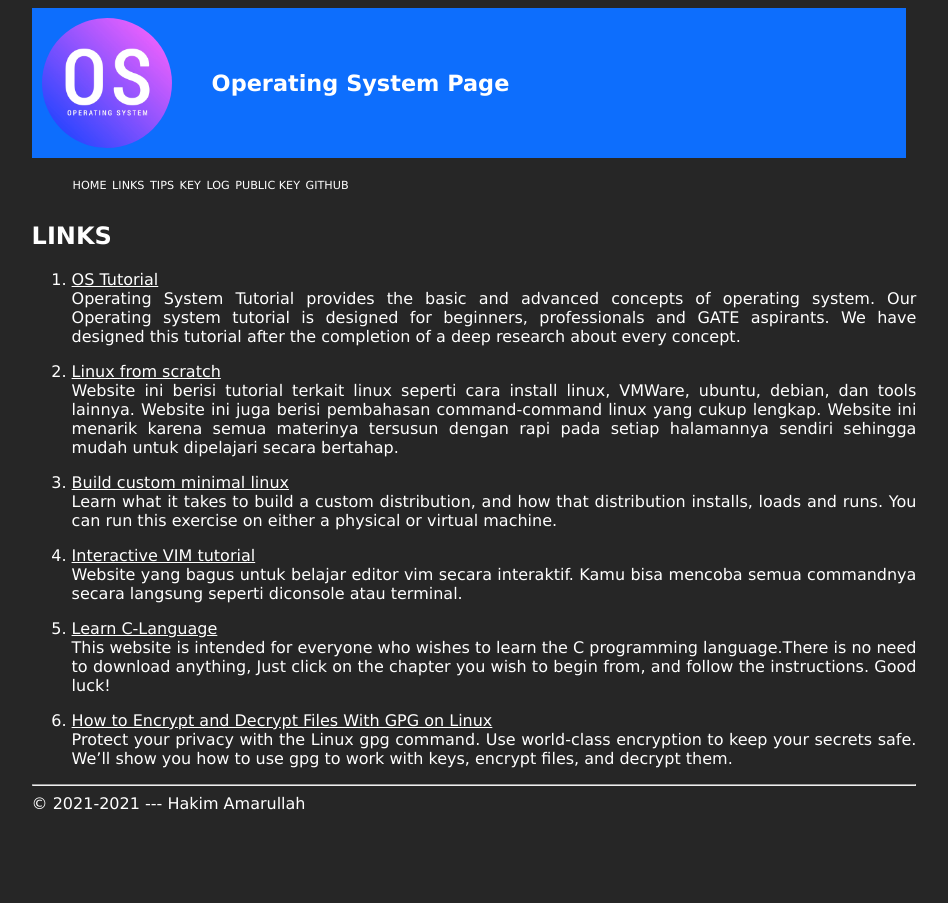
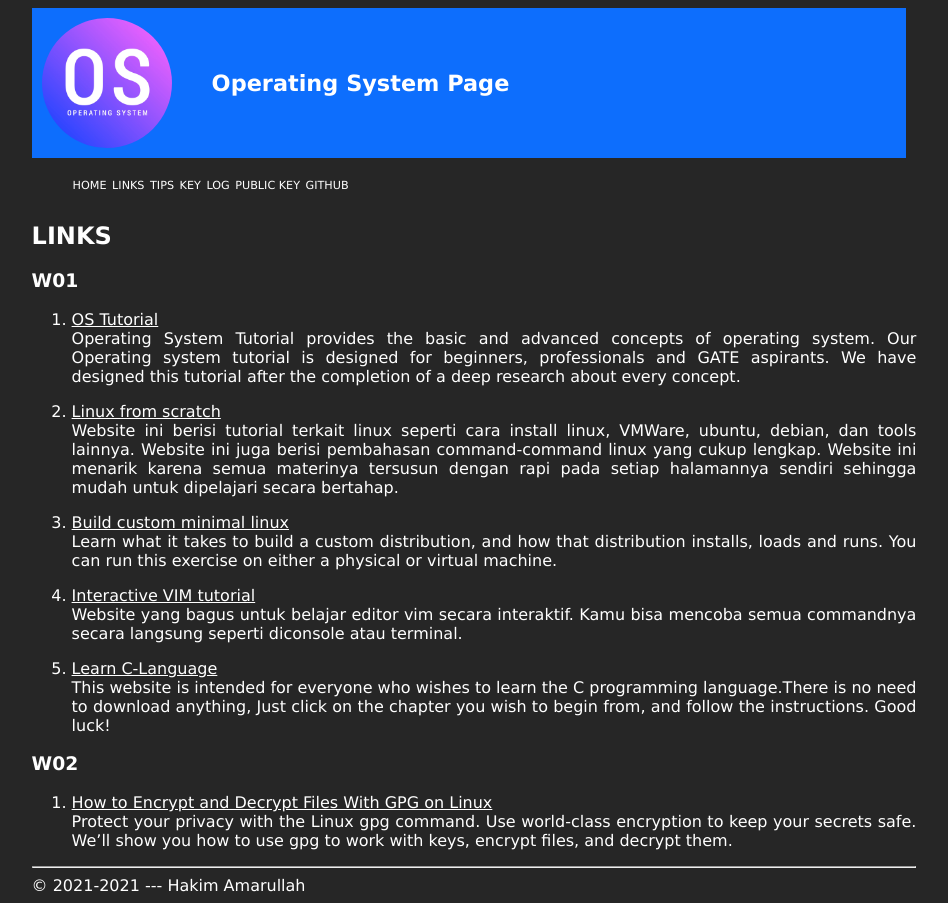
Before and after one commit to hakimamarullah/os212, a Jekyll site: the page built from links.md, in a window 1280 px wide. Shown: the whole page, without its empty margins (166-1114 px from the left). Built offline with Jekyll 4.4.1, drawn with Linux system fonts in a browser that asks for light colours; our own code applies the rules of GitHub Pages for plain Markdown files.

Commit message:
update links.md

```diff
--- a/links.md
+++ b/links.md
@@ -5,6 +5,7 @@
 
 # LINKS
 
+### W01
 1. [OS Tutorial](https://www.javatpoint.com/os-tutorial)<br>
 Operating System Tutorial provides the basic and advanced concepts of operating system.
 Our Operating system tutorial is designed for beginners, professionals and GATE aspirants.
@@ -27,6 +28,7 @@
 This website is intended for everyone who wishes to learn the C programming language.There is no need to download anything,
 Just click on the chapter you wish to begin from, and follow the instructions. Good luck!
 
-6. [How to Encrypt and Decrypt Files With GPG on Linux](https://www.google.com/amp/s/www.howtogeek.com/427982/how-to-encrypt-and-decrypt-files-with-gpg-on-linux/amp/)<br>
+### W02
+1. [How to Encrypt and Decrypt Files With GPG on Linux](https://www.google.com/amp/s/www.howtogeek.com/427982/how-to-encrypt-and-decrypt-files-with-gpg-on-linux/amp/)<br>
 Protect your privacy with the Linux gpg command. Use world-class encryption to keep your secrets safe.
 We’ll show you how to use gpg to work with keys, encrypt files, and decrypt them.
```
